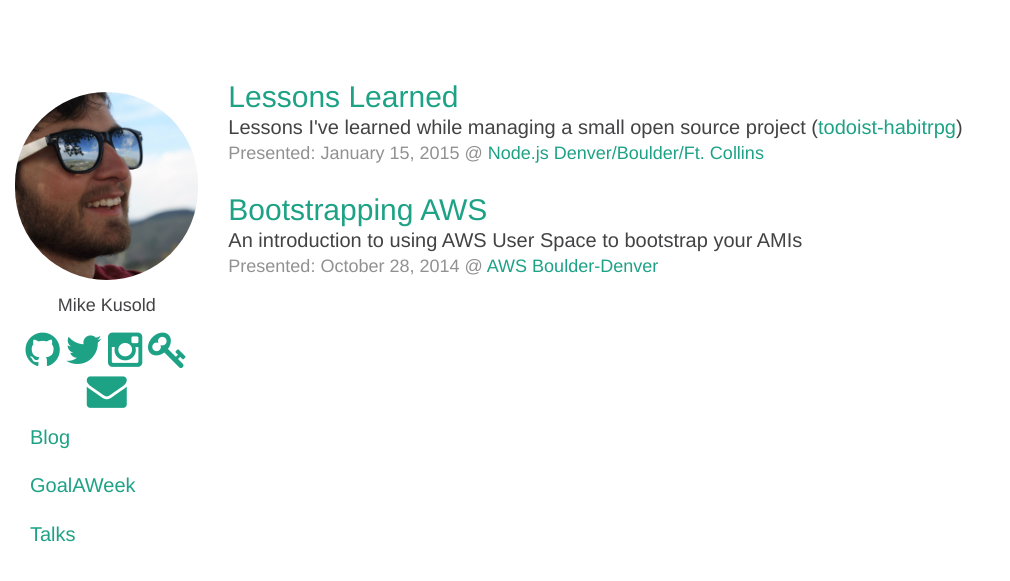
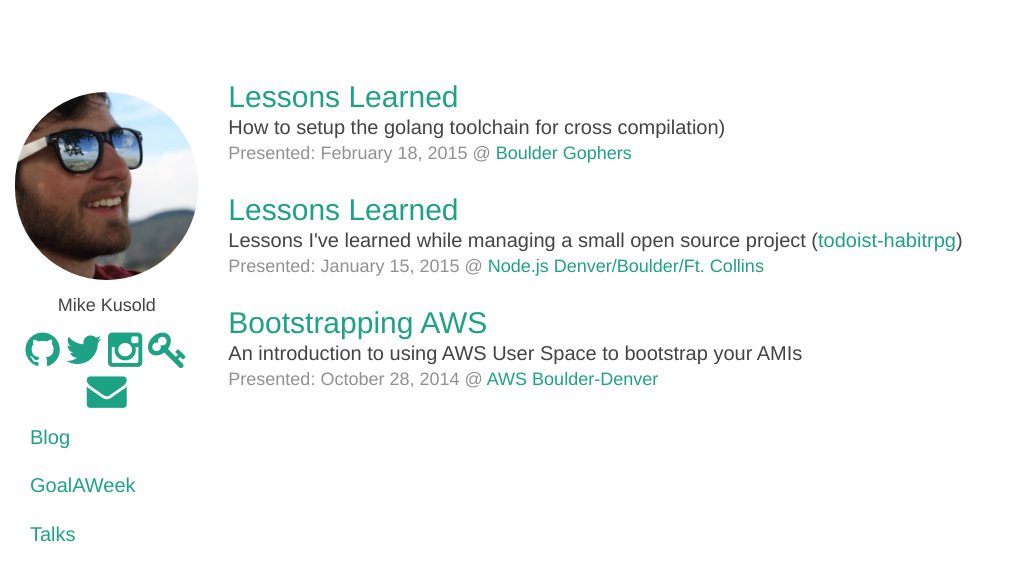
Before and after one commit to Kusold/kusold.github.com, a Jekyll site: the page built from talks/index.html, in a window 1280 px wide. Shown: the top 581 px of the page, without its empty margins (0-1010 px from the left). Built offline with Jekyll 4.4.1, drawn with Linux system fonts in a browser that asks for light colours; Markdown is read by kramdown in place of the engine named in the settings.

Commit message:
Adding my cross compilation golang talk

```diff
--- a/css/main.css
+++ b/css/main.css
@@ -166,3 +166,6 @@ ul.posts span {
 
 
 /* CUSTOM */
+iframe {
+  border: none;
+}
--- a/talks/index.html
+++ b/talks/index.html
@@ -4,6 +4,16 @@ title: Mike Kusold
 ---
 
 <div id="talks">
+  <div class="talk">
+    <h2><a href="./cross-compile-golang.html">Lessons Learned</a></h2>
+    <p class="description">
+      How to setup the golang toolchain for cross compilation</a>)
+    </p>
+    <p class="presented-at">
+      Presented: February 18, 2015 @ <a href="http://www.meetup.com/Boulder-Gophers/events/219782274/">Boulder Gophers</a>
+    </p>
+  </div>
+
   <div class="talk">
     <h2><a href="./lessons-learned.html">Lessons Learned</a></h2>
     <p class="description">
```
Also changed, not shown: talks/cross-compile-golang.html (added, +12 -0 lines), .gitmodules.
